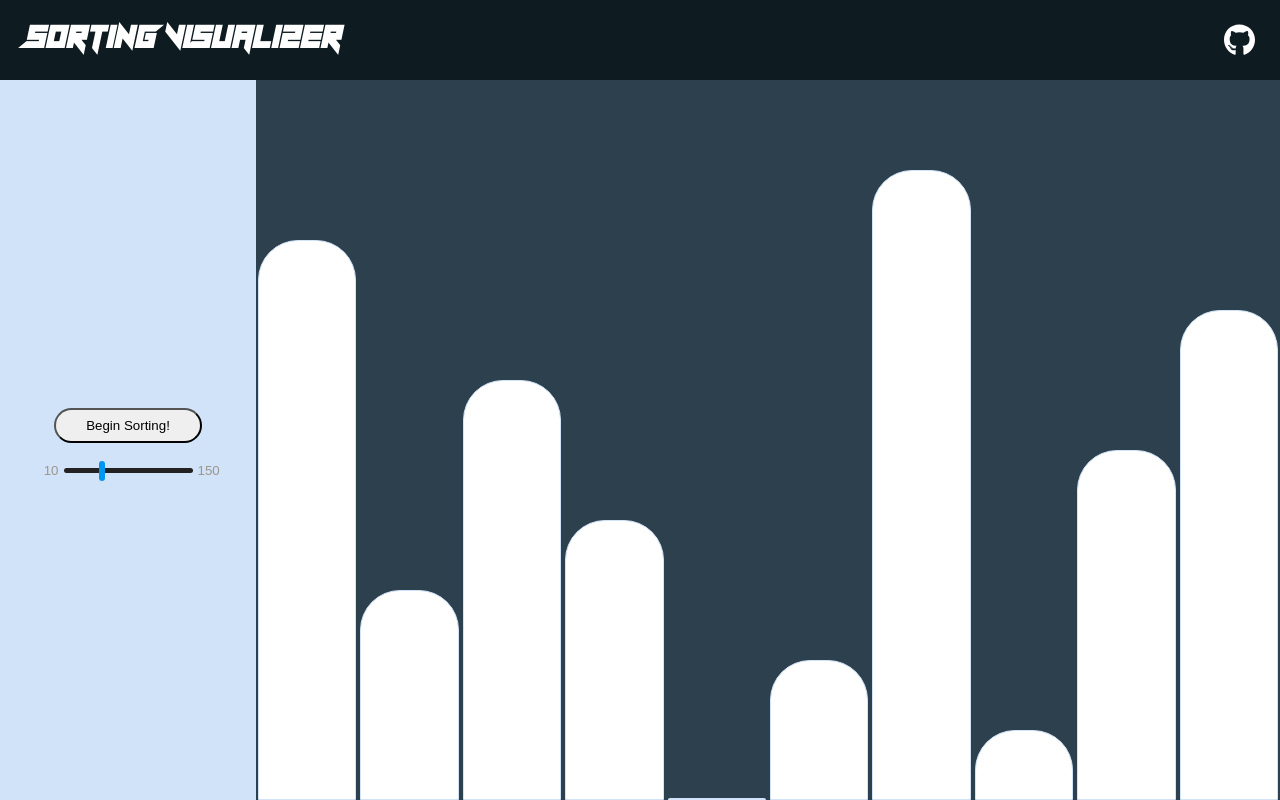
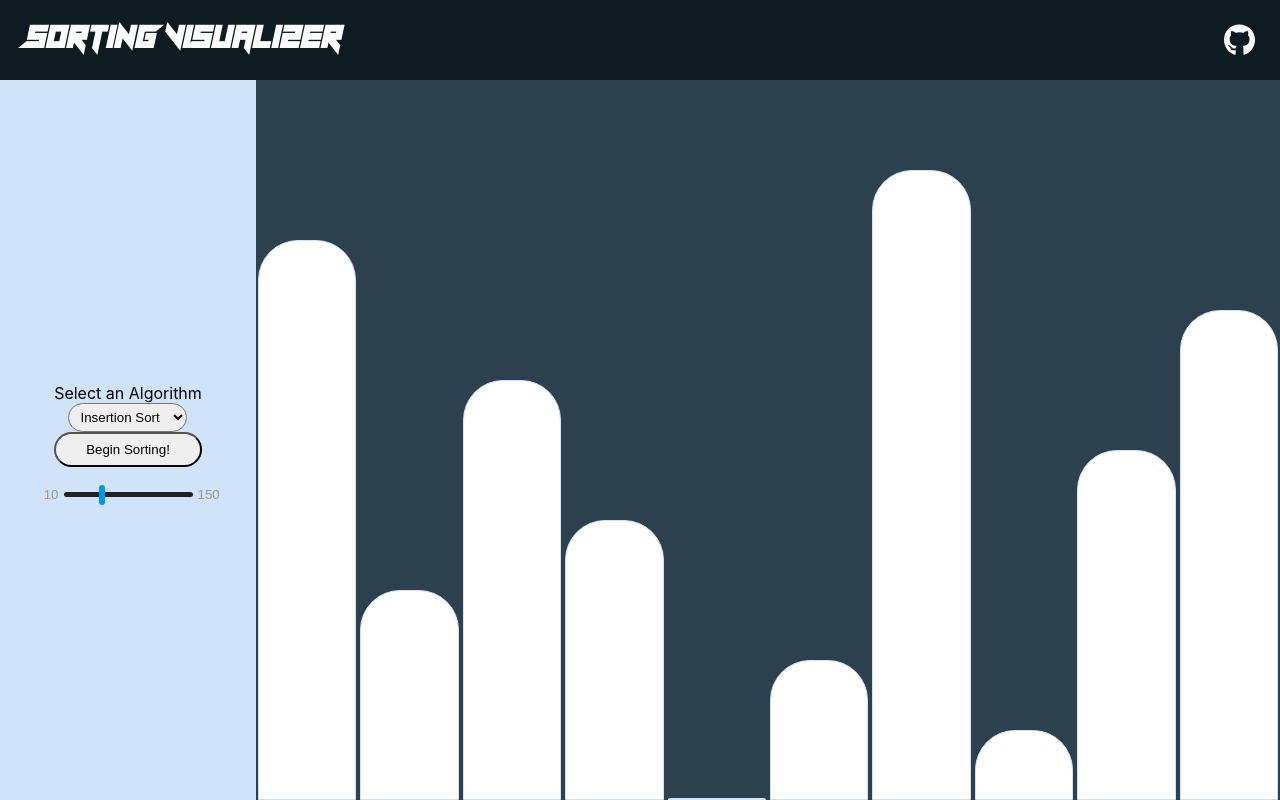
Before and after one commit to jonahansmulcrone/SortingVisualizer, a React (Vite) app in the folder frontend/: page / in a window 1280 px wide. Built offline with nearby package versions, Linux system fonts and the light colour scheme; a small style sheet from the web is missing.

Commit message:
began creating algorithm select dropdown

```diff
--- a/frontend/src/components/Options/Options.css
+++ b/frontend/src/components/Options/Options.css
@@ -81,3 +81,15 @@ input[type="range"]::-webkit-slider-thumb {
 .sliders-wrapper {
     display: flex;
 }
+
+.algorithms-dropdown select {
+    padding: 5px 7px;
+    border-radius: 20px;
+}
+
+.algorithms-dropdown {
+    display: flex;
+    flex-direction: column;
+    align-items: center;
+    justify-content: center;
+}
--- a/frontend/src/components/Options/Options.tsx
+++ b/frontend/src/components/Options/Options.tsx
@@ -19,6 +19,14 @@ const Options: React.FC<OptionsProps> = ({ arraySize, onArraySizeChange, onBegin
 
     return (
         <div className='options-container'>
+            <div className='algorithms-dropdown'>
+                <label>Select an Algorithm</label>
+                    <select name='algorithm' id='algorithm'>
+                        <option value='insertion-sort'>Insertion Sort</option>
+                        <option value='selection-sort'>Selection Sort</option>
+                        <option value='quick-sort'>Quick Sort</option>
+                    </select>
+            </div>
             <div className='begin-sort-button'>
                 <button onClick={handleBeginSort}>Begin Sorting!</button>
             </div>
```
